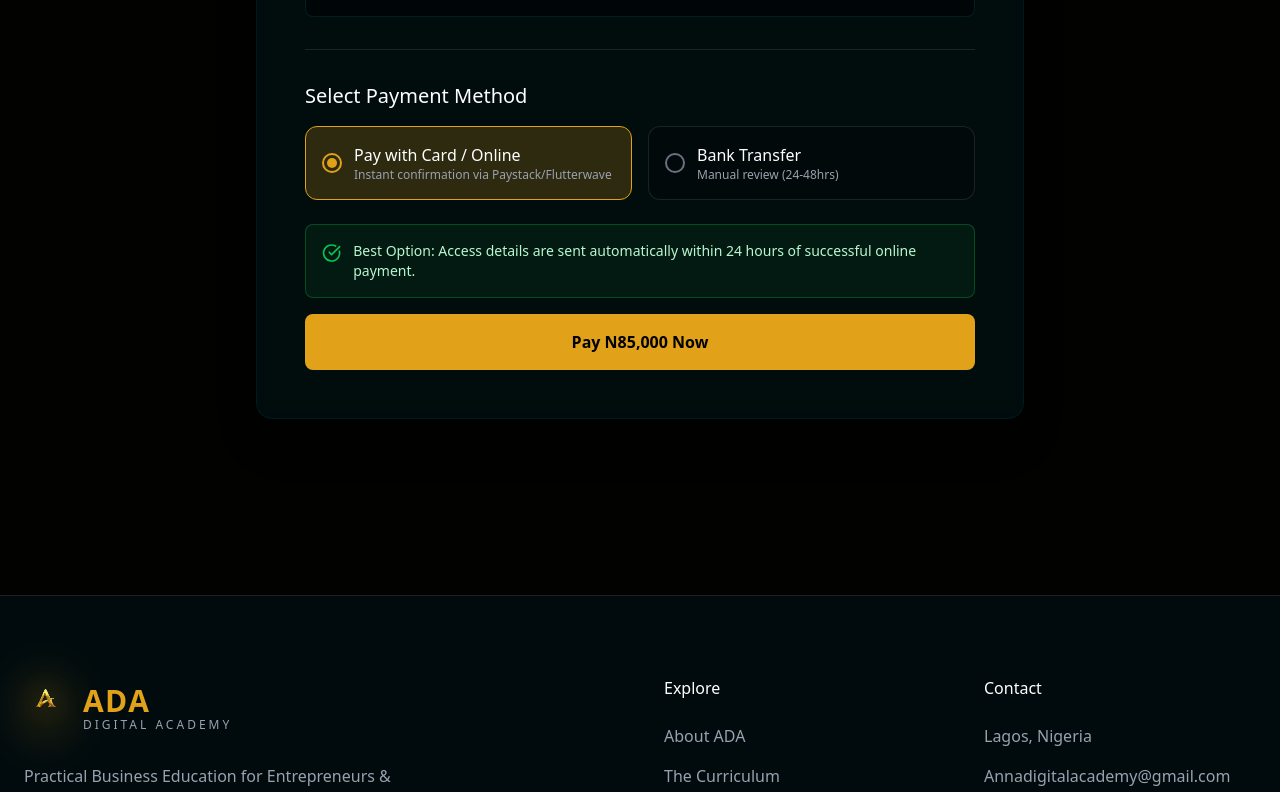
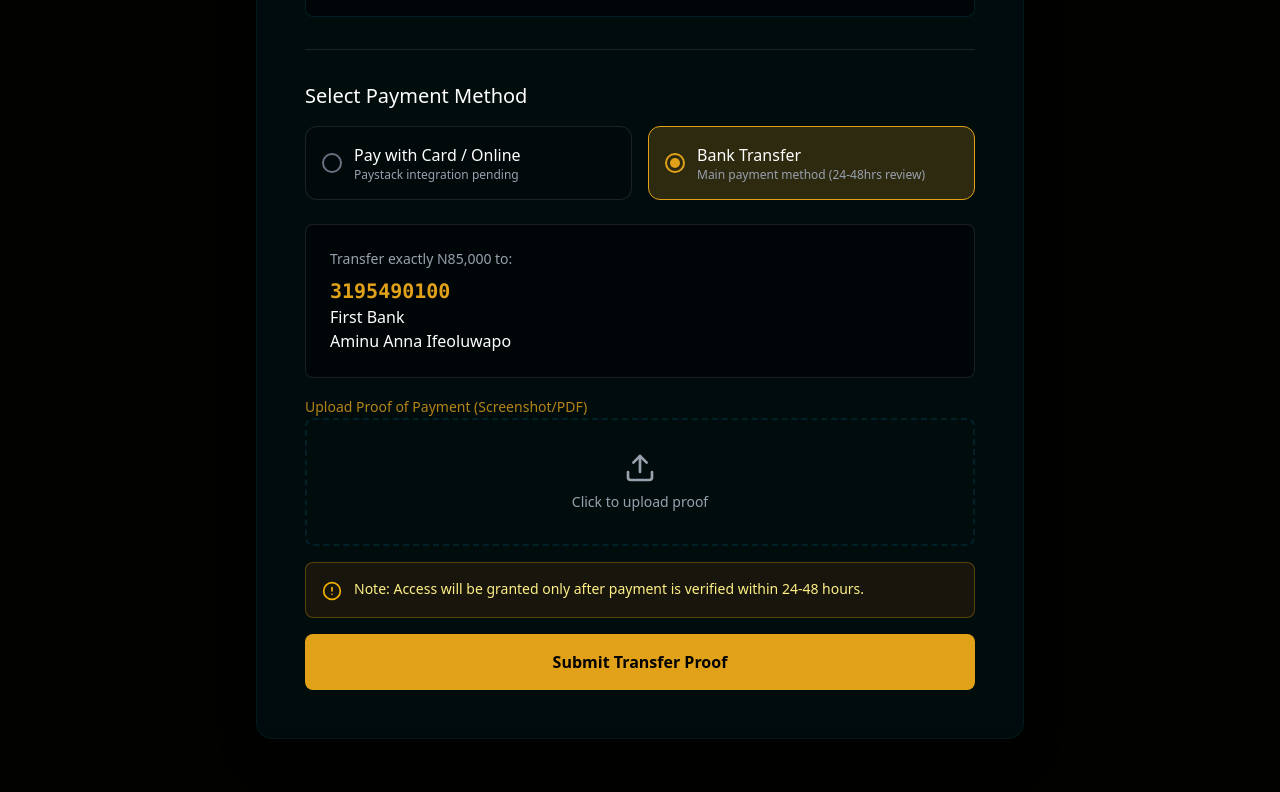
Before and after one commit to Chidi09/anna-digital-academy, a Next.js app: page /register in a window 1280 px wide. Shown: the part 1060-1852 px from the top of the page. Built offline with nearby package versions, Linux system fonts and the light colour scheme.

Commit message:
feat: update payment method options and clarify Paystack integration status in registration form

```diff
--- a/components/RegistrationForm.tsx
+++ b/components/RegistrationForm.tsx
@@ -7,7 +7,7 @@ import { Upload, CheckCircle, AlertCircle } from "lucide-react";
 export default function RegistrationForm() {
   const router = useRouter();
   const [paymentMethod, setPaymentMethod] = useState<"online" | "transfer">(
-    "online",
+    "transfer",
   );
   const [isSubmitting, setIsSubmitting] = useState(false);
   const [uploadedFile, setUploadedFile] = useState<File | null>(null);
@@ -219,7 +219,7 @@ export default function RegistrationForm() {
                   Pay with Card / Online
                 </p>
                 <p className="text-xs text-gray-400 font-sans">
-                  Instant confirmation via Paystack/Flutterwave
+                  Paystack integration pending
                 </p>
               </div>
             </div>
@@ -240,7 +240,7 @@ export default function RegistrationForm() {
                   Bank Transfer
                 </p>
                 <p className="text-xs text-gray-400 font-sans">
-                  Manual review (24-48hrs)
+                  Main payment method (24-48hrs review)
                 </p>
               </div>
             </div>
@@ -256,19 +256,19 @@ export default function RegistrationForm() {
                 exit={{ opacity: 0, height: 0 }}
                 className="space-y-4 overflow-hidden"
               >
-                <div className="bg-green-900/20 border border-green-500/30 p-4 rounded-lg flex items-start gap-3">
-                  <CheckCircle className="text-green-500 w-5 h-5 mt-0.5" />
-                  <p className="text-sm text-green-200 font-sans">
-                    Best Option: Access details are sent automatically within 24
-                    hours of successful online payment.
+                <div className="bg-yellow-900/20 border border-yellow-500/30 p-4 rounded-lg flex items-start gap-3">
+                  <AlertCircle className="text-yellow-500 w-5 h-5 mt-0.5" />
+                  <p className="text-sm text-yellow-200 font-sans">
+                    <strong>Note:</strong> Paystack integration is currently pending completion.
+                    Please use <strong>Bank Transfer</strong> as the main payment method for now.
                   </p>
                 </div>
                 <button
-                  type="submit"
-                  disabled={isSubmitting}
-                  className="w-full bg-ada-gold text-ada-black font-bold py-4 rounded-lg hover:bg-white transition-all transform hover:scale-[1.02] disabled:opacity-50 disabled:cursor-not-allowed font-sans"
+                  type="button"
+                  disabled={true}
+                  className="w-full bg-gray-600 text-gray-300 font-bold py-4 rounded-lg cursor-not-allowed opacity-50 font-sans"
                 >
-                  {isSubmitting ? "Processing..." : `Pay ${PRICE} Now`}
+                  Paystack Integration Pending
                 </button>
               </motion.div>
             ) : (
```
